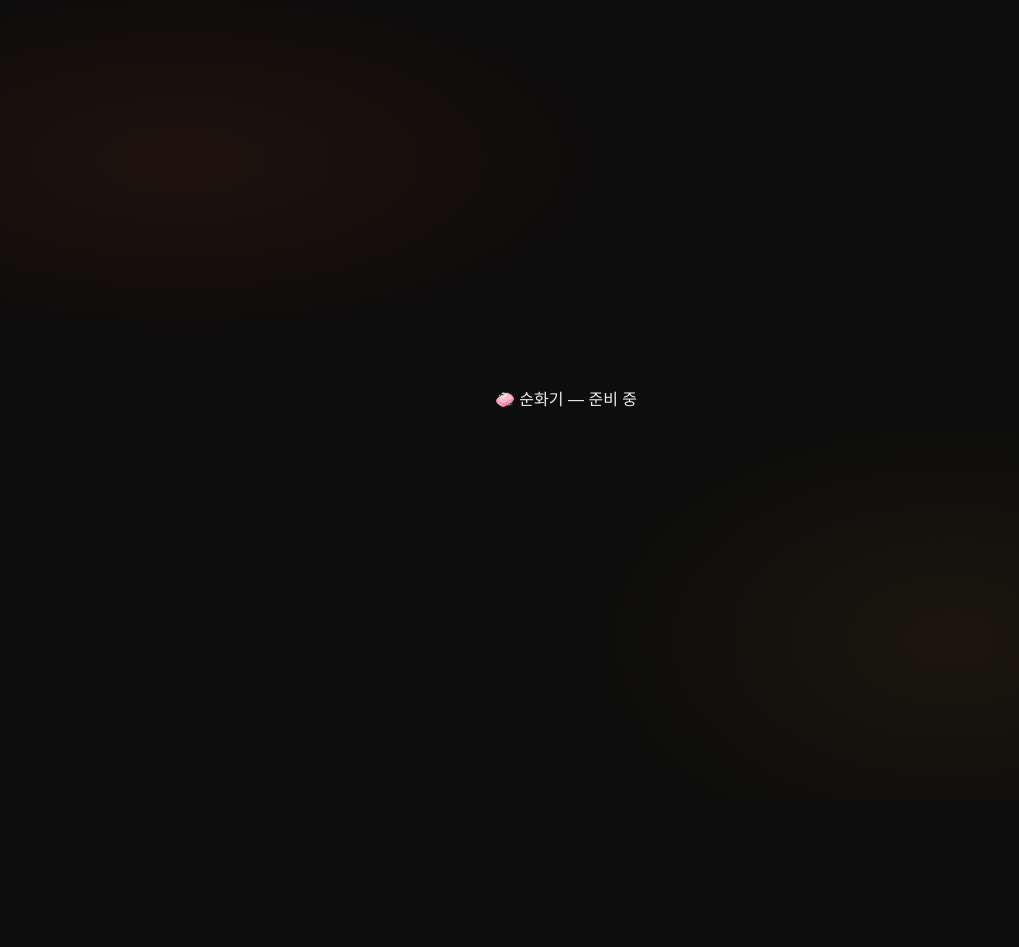
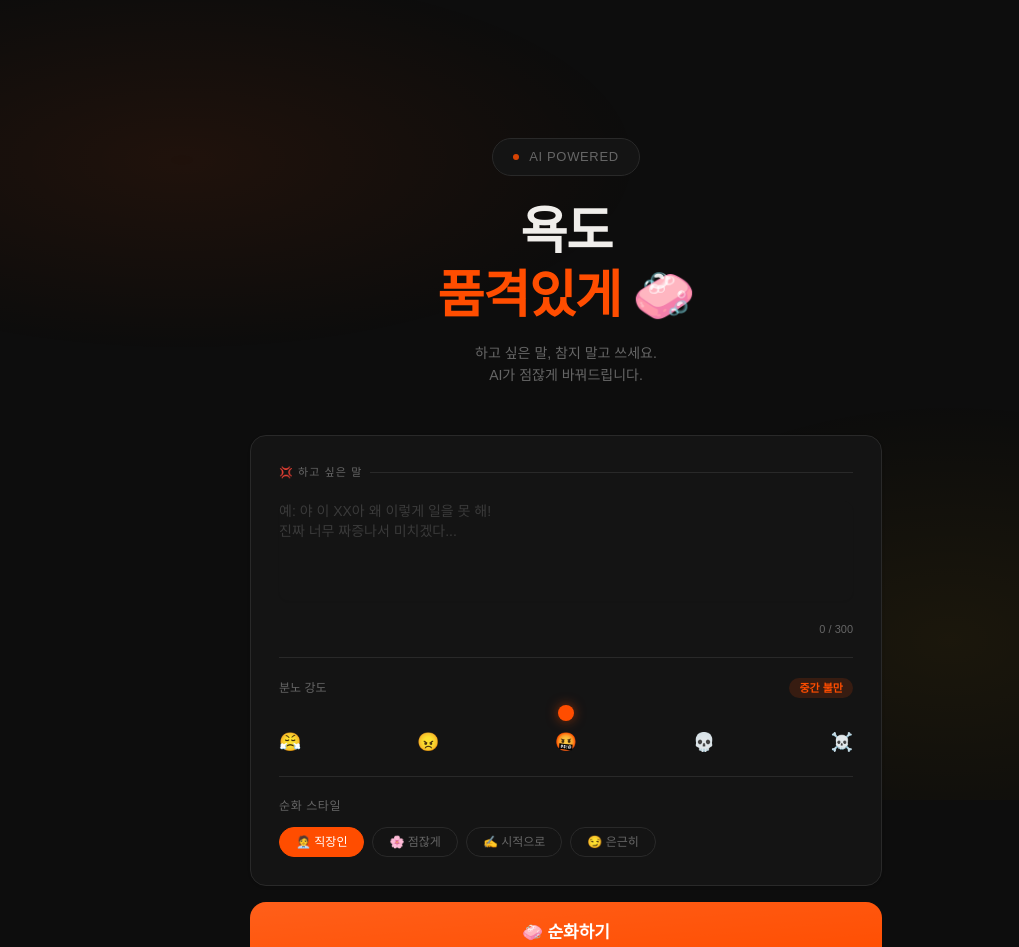
Before and after one commit to Junparkk/swear-purifier, a React (Vite) app: page / in a window 1280 px wide. Shown: the top 947 px of the page, without its empty margins (74-1093 px from the left). Before the commit the page ends 800 px from the top, so only its background shows below. Built offline with nearby package versions, Linux system fonts and the light colour scheme; a web font is replaced by a local one.

Commit message:
feat: App.tsx complete integration with sonner toast

```diff
--- a/src/App.tsx
+++ b/src/App.tsx
@@ -1,7 +1,114 @@
+import { useState, useCallback } from 'react';
+import { toast, Toaster } from 'sonner';
+import { PurifyForm } from '@/components/PurifyForm';
+import { ResultCard } from '@/components/ResultCard';
+import { AdBanner } from '@/components/AdBanner';
+import { validateInput } from '@/lib/sanitize';
+import { purifyText } from '@/lib/gemini';
+
 export default function App() {
+  const [text, setText] = useState('');
+  const [style, setStyle] = useState('professional');
+  const [angerLevel, setAngerLevel] = useState(3);
+  const [result, setResult] = useState<string | null>(null);
+  const [isLoading, setIsLoading] = useState(false);
+
+  const handlePurify = useCallback(async () => {
+    const validation = validateInput(text);
+    if (!validation.ok) {
+      toast.error(validation.error);
+      return;
+    }
+
+    setIsLoading(true);
+    setResult(null);
+
+    try {
+      const purified = await purifyText({
+        text: validation.normalized,
+        style,
+        angerLevel,
+      });
+      setResult(purified);
+    } catch (e) {
+      toast.error('오류가 발생했어요. 다시 시도해주세요.');
+      console.error(e);
+    } finally {
+      setIsLoading(false);
+    }
+  }, [text, style, angerLevel]);
+
+  const handleCopy = useCallback(() => {
+    if (!result) return;
+    navigator.clipboard.writeText(result).then(() =>
+      toast.success('복사했어요 📋')
+    );
+  }, [result]);
+
+  const handleReset = useCallback(() => {
+    setText('');
+    setResult(null);
+    setAngerLevel(3);
+    setStyle('professional');
+  }, []);
+
   return (
-    <div className="relative z-10 flex items-center justify-center min-h-screen">
-      <p className="text-foreground">🧼 순화기 — 준비 중</p>
+    <div className="relative z-10">
+      <AdBanner position="top" />
+
+      <div className="max-w-[680px] mx-auto px-6 py-12 pb-20 space-y-4">
+
+        {/* 헤더 */}
+        <header className="text-center mb-12 animate-in fade-in slide-in-from-top-5 duration-700">
+          <div className="inline-flex items-center gap-2.5 bg-card border border-border rounded-full px-5 py-2 text-[13px] text-muted-foreground mb-6 tracking-wider">
+            <span className="w-1.5 h-1.5 rounded-full bg-[hsl(var(--accent))] animate-pulse" />
+            AI POWERED
+          </div>
+          <h1 className="font-['Noto_Serif_KR'] text-[clamp(2rem,6vw,3.2rem)] font-black leading-tight tracking-tight">
+            욕도<br />
+            <span className="text-[hsl(var(--accent))]">품격있게</span> 🧼
+          </h1>
+          <p className="mt-3.5 text-muted-foreground text-sm font-light leading-relaxed">
+            하고 싶은 말, 참지 말고 쓰세요.<br />AI가 점잖게 바꿔드립니다.
+          </p>
+        </header>
+
+        {/* 입력 폼 */}
+        <PurifyForm
+          text={text}
+          onTextChange={setText}
+          style={style}
+          onStyleChange={setStyle}
+          angerLevel={angerLevel}
+          onAngerLevelChange={setAngerLevel}
+        />
+
+        {/* 순화하기 버튼 */}
+        <button
+          type="button"
+          onClick={handlePurify}
+          disabled={isLoading}
+          className="w-full py-[18px] bg-[hsl(var(--accent))] text-white rounded-2xl font-['Noto_Serif_KR'] text-[17px] font-bold transition-all hover:-translate-y-0.5 hover:shadow-[0_8px_30px_rgba(255,77,0,0.4)] active:translate-y-0 disabled:opacity-50 disabled:cursor-not-allowed disabled:transform-none relative overflow-hidden"
+        >
+          <span className="relative z-10">
+            {isLoading ? '순화 중...' : '🧼 순화하기'}
+          </span>
+          <div className="absolute inset-0 bg-gradient-to-br from-white/10 to-transparent pointer-events-none" />
+        </button>
+
+        {/* 결과 */}
+        {result && (
+          <ResultCard
+            result={result}
+            onCopy={handleCopy}
+            onReset={handleReset}
+          />
+        )}
+
+      </div>
+
+      <AdBanner position="bottom" />
+      <Toaster richColors position="bottom-center" />
     </div>
-  )
+  );
 }
```
